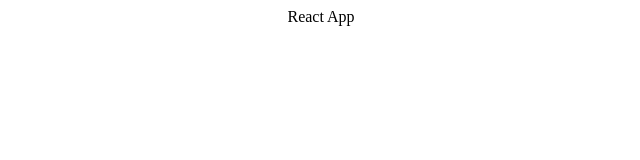
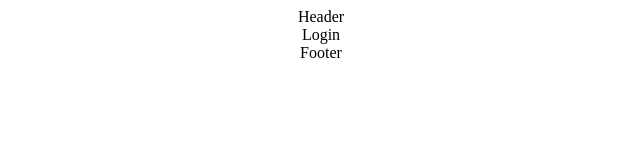
Before and after one commit to Smohamed10/Alfarma_News_Client, a React (Create React App) app: page /login in a window 1280 px wide. Shown: the top 160 px of the page, without its empty margins (319-959 px from the left). Built offline with nearby package versions, Linux system fonts and the light colour scheme.

Commit message:
file structure

```diff
--- a/package.json
+++ b/package.json
@@ -6,8 +6,12 @@
     "@testing-library/jest-dom": "^5.17.0",
     "@testing-library/react": "^13.4.0",
     "@testing-library/user-event": "^13.5.0",
+    "axios": "^1.6.7",
+    "bootstrap": "^5.3.3",
     "react": "^18.2.0",
+    "react-bootstrap": "^2.10.1",
     "react-dom": "^18.2.0",
+    "react-router-dom": "^6.22.2",
     "react-scripts": "^5.0.1",
     "web-vitals": "^2.1.4"
   },
--- a/src/App.js
+++ b/src/App.js
@@ -1,9 +1,13 @@
+import { Outlet } from 'react-router-dom';
 import './App.css';
-
+import Header from './Shared/Header';
+import Footer from './Shared/Footer';
 function App() {
   return (
     <div className="App">
-      React App
+    <Header/>
+    <Outlet/>
+    <Footer/>
     </div>
   );
 }
--- /dev/null
+++ b/src/Pages/Auth/Login.js
@@ -0,0 +1,11 @@
+import React from 'react';
+
+const Login = () => {
+    return (
+        <div>
+            Login
+        </div>
+    );
+};
+
+export default Login;
--- /dev/null
+++ b/src/Pages/Auth/Register.js
@@ -0,0 +1,11 @@
+import React from 'react';
+
+const Register = () => {
+    return (
+        <div>
+            Register
+        </div>
+    );
+};
+
+export default Register;
--- /dev/null
+++ b/src/Pages/Home/Home.js
@@ -0,0 +1,11 @@
+import React from 'react';
+
+const Home = () => {
+    return (
+        <div>
+            Home
+        </div>
+    );
+};
+
+export default Home;
--- /dev/null
+++ b/src/Routes.js
@@ -0,0 +1,34 @@
+import { Navigate, createBrowserRouter } from "react-router-dom";
+import Home from "./Pages/Home/Home";
+import Login from "./Pages/Auth/Login";
+import Register from "./Pages/Auth/Register";
+import App from "./App";
+
+export const routes = createBrowserRouter([
+    {
+        path: '',
+        element: <App/>,
+        children:[
+            {
+            path: "/",
+            element: <Home/>,
+            },
+
+            {
+            path: "/login",
+            element: <Login/>,
+            },
+
+            {
+            path: "/register",
+            element: <Register/>,
+            },
+        ]
+    },
+    {
+        path:"*",
+        element:<Navigate to={"/"}/>,
+    }
+
+
+  ]);
--- /dev/null
+++ b/src/Shared/Footer.js
@@ -0,0 +1,11 @@
+import React from 'react';
+
+const Footer = () => {
+    return (
+        <div>
+            Footer
+        </div>
+    );
+};
+
+export default Footer;
--- /dev/null
+++ b/src/Shared/Header.js
@@ -0,0 +1,11 @@
+import React from 'react';
+
+const Header = () => {
+    return (
+        <div>
+            Header
+        </div>
+    );
+};
+
+export default Header;
--- a/src/index.js
+++ b/src/index.js
@@ -1,9 +1,11 @@
 import React from 'react';
 import ReactDOM from 'react-dom/client';
-import App from './App';
+import {RouterProvider,} from "react-router-dom";
+import { routes } from './Routes';
+
 const root = ReactDOM.createRoot(document.getElementById('root'));
 root.render(
   <React.StrictMode>
-    <App />
+    <RouterProvider router={routes} />
   </React.StrictMode>
 );
```
Also changed, not shown: 1 other file (tests, documents, lock files or other folders).
